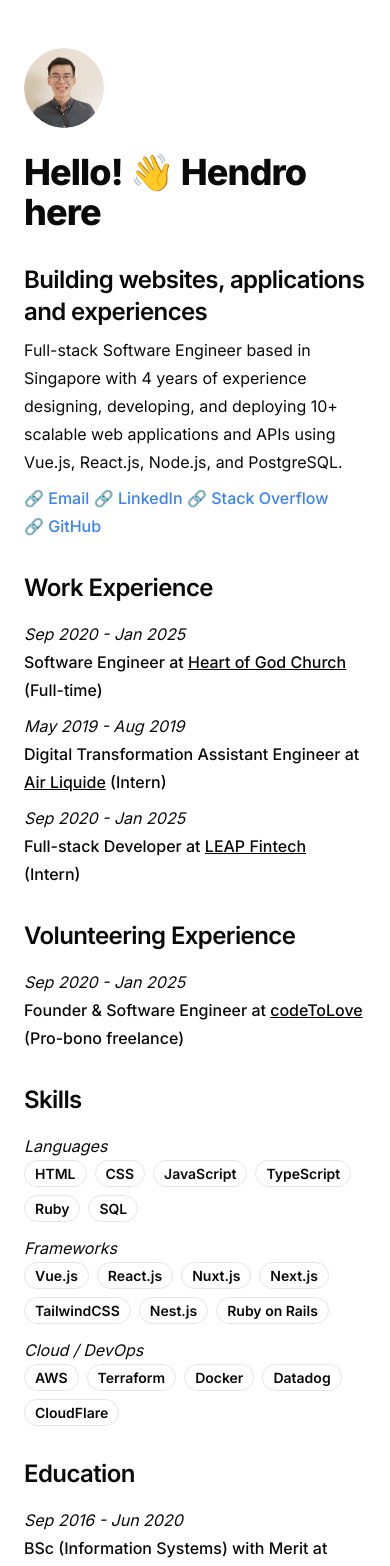
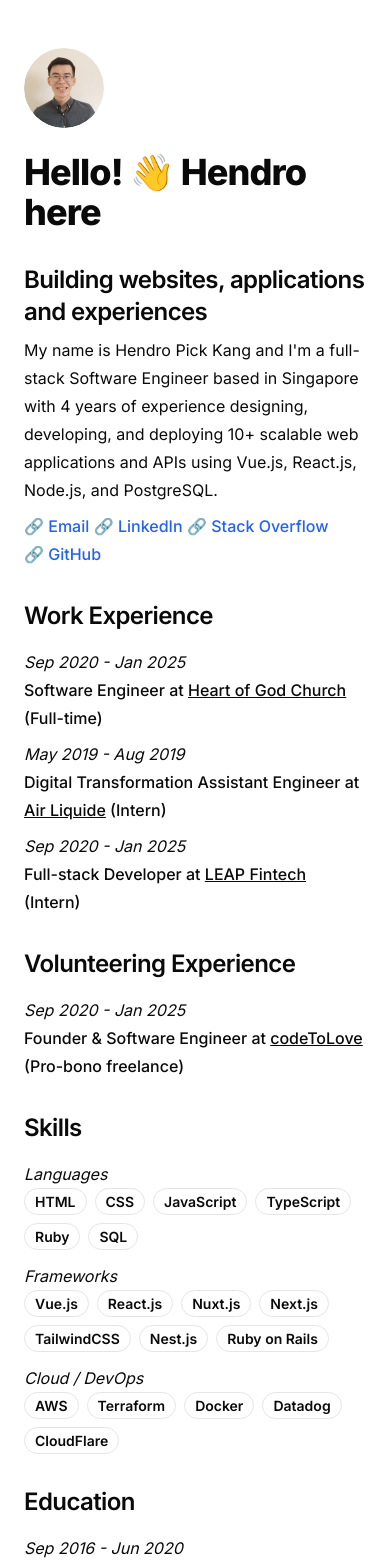
Before and after one commit to hpkishere/hendro-website, a Next.js app: page / in a window 390 px wide. Shown: the top 1566 px of the page. Built offline with nearby package versions, Linux system fonts and the light colour scheme.

Commit message:
chore: improve accessibility

```diff
--- a/app/page.tsx
+++ b/app/page.tsx
@@ -9,45 +9,50 @@ export default function Home() {
           Hello! 👋 Hendro here
         </h1>
         <Avatar className="h-[80px] w-[80px]">
-          <AvatarImage className="" src="/hendro-logo.png" />
+          <AvatarImage
+            alt="Hendro's logo"
+            className=""
+            src="/hendro-logo.png"
+          />
           <AvatarFallback>CN</AvatarFallback>
         </Avatar>
       </section>
 
       <section>
-        <h3 className="text-2xl font-semibold tracking-tight">
+        <h2 className="text-2xl font-semibold tracking-tight">
           Building websites, applications and experiences
-        </h3>
+        </h2>
         <p className="mt-2 leading-7 md:mt-4">
-          Full-stack Software Engineer based in Singapore with 4 years of
-          experience designing, developing, and deploying 10+ scalable web
-          applications and APIs using Vue.js, React.js, Node.js, and PostgreSQL.
+          My name is Hendro Pick Kang and I'm a full-stack Software Engineer
+          based in Singapore with 4 years of experience designing, developing,
+          and deploying 10+ scalable web applications and APIs using Vue.js,
+          React.js, Node.js, and PostgreSQL.
         </p>
         <p className="mt-2 leading-7 md:mt-4">
           <a
             href="mailto:hendrohpk@gmail.co?subject=Let's%20work%20together!"
-            className="whitespace-nowrap font-medium text-blue-500 hover:underline"
+            className="whitespace-nowrap font-medium text-blue-600 hover:underline"
           >
             🔗 Email
           </a>{" "}
           <a
             href="https://www.linkedin.com/in/hendro-pick-kang/"
             target="_blank"
-            className="whitespace-nowrap font-medium text-blue-500 hover:underline"
+            className="whitespace-nowrap font-medium text-blue-600 hover:underline"
           >
             🔗 LinkedIn
           </a>{" "}
           <a
             href="https://stackoverflow.com/users/12414097/hendro"
             target="_blank"
-            className="whitespace-nowrap font-medium text-blue-500 hover:underline"
+            className="whitespace-nowrap font-medium text-blue-600 hover:underline"
           >
             🔗 Stack Overflow
           </a>{" "}
           <a
             href="https://github.com/hpkishere"
             target="_blank"
-            className="whitespace-nowrap font-medium text-blue-500 hover:underline"
+            className="whitespace-nowrap font-medium text-blue-600 hover:underline"
           >
             🔗 GitHub
           </a>
@@ -55,9 +60,9 @@ export default function Home() {
       </section>
 
       <section className="flex flex-col gap-[8px] md:gap-[0px]">
-        <h3 className="mb-2 text-2xl font-semibold tracking-tight md:mb-4">
+        <h2 className="mb-2 text-2xl font-semibold tracking-tight md:mb-4">
           Work Experience
-        </h3>
+        </h2>
         <div className="flex flex-col md:flex-row md:gap-[16px]">
           <p className="min-w-[170px] italic leading-7">Sep 2020 - Jan 2025</p>
           <p className="font-medium leading-7">
@@ -103,9 +108,9 @@ export default function Home() {
       </section>
 
       <section className="flex flex-col gap-[8px] md:gap-[0px]">
-        <h3 className="mb-2 text-2xl font-semibold tracking-tight md:mb-4">
+        <h2 className="mb-2 text-2xl font-semibold tracking-tight md:mb-4">
           Volunteering Experience
-        </h3>
+        </h2>
         <div className="flex flex-col md:flex-row md:gap-[16px]">
           <p className="min-w-[170px] italic leading-7">Sep 2020 - Jan 2025</p>
           <p className="font-medium leading-7">
@@ -123,9 +128,9 @@ export default function Home() {
       </section>
 
       <section className="flex flex-col gap-[8px] md:gap-[0px]">
-        <h3 className="mb-2 text-2xl font-semibold tracking-tight md:mb-4">
+        <h2 className="mb-2 text-2xl font-semibold tracking-tight md:mb-4">
           Skills
-        </h3>
+        </h2>
         <div className="flex flex-col gap-[12px]">
           <div className="flex flex-col md:flex-row md:gap-[16px]">
             <p className="min-w-[120px] italic leading-7">Languages</p>
@@ -200,9 +205,9 @@ export default function Home() {
       </section>
 
       <section className="flex flex-col gap-[8px] md:gap-[0px]">
-        <h3 className="mb-2 text-2xl font-semibold tracking-tight md:mb-4">
+        <h2 className="mb-2 text-2xl font-semibold tracking-tight md:mb-4">
           Education
-        </h3>
+        </h2>
         <div className="flex flex-col md:flex-row md:gap-[16px]">
           <p className="min-w-[170px] italic leading-7">Sep 2016 - Jun 2020</p>
           <p className="font-medium leading-7">
```
